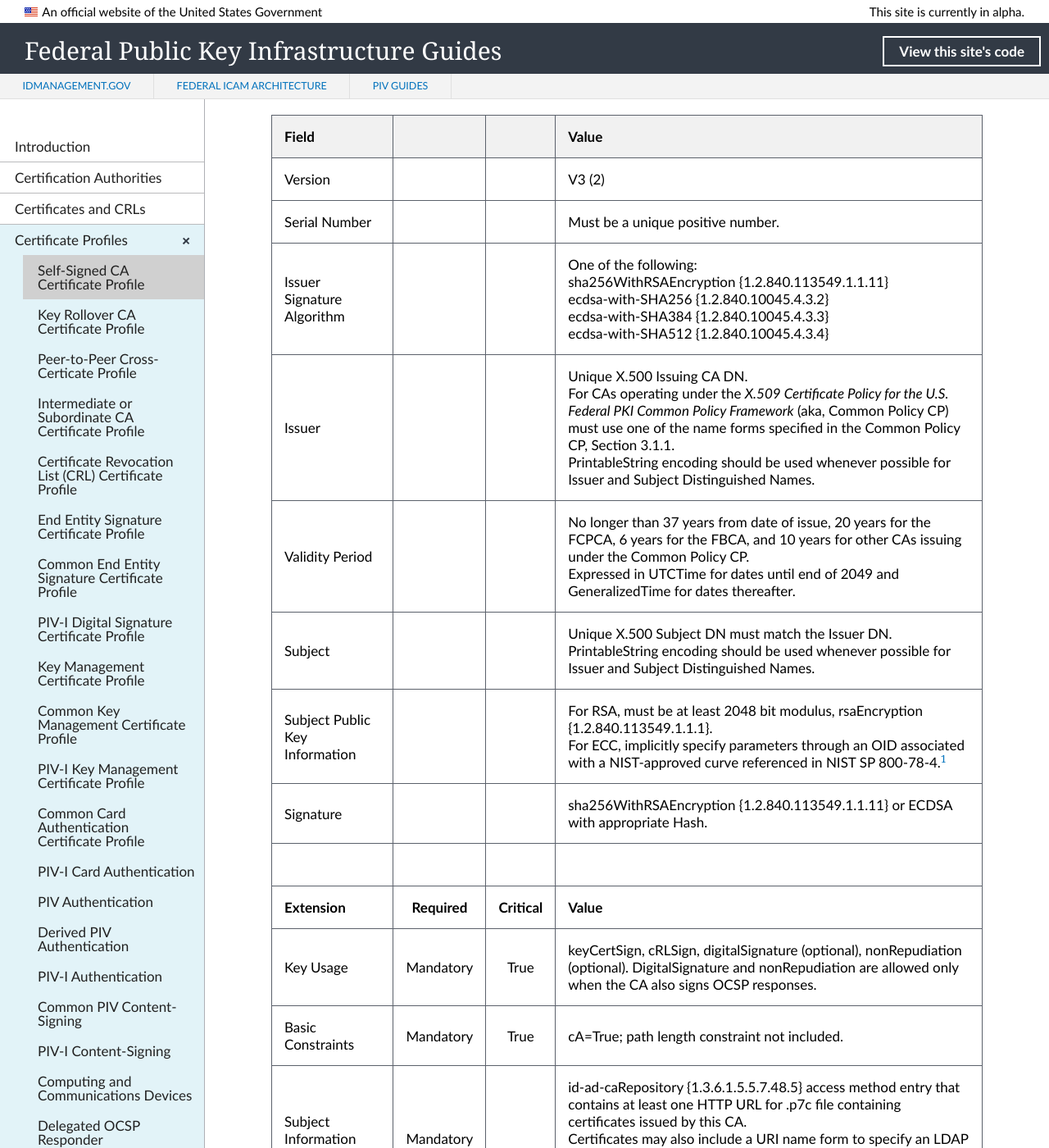
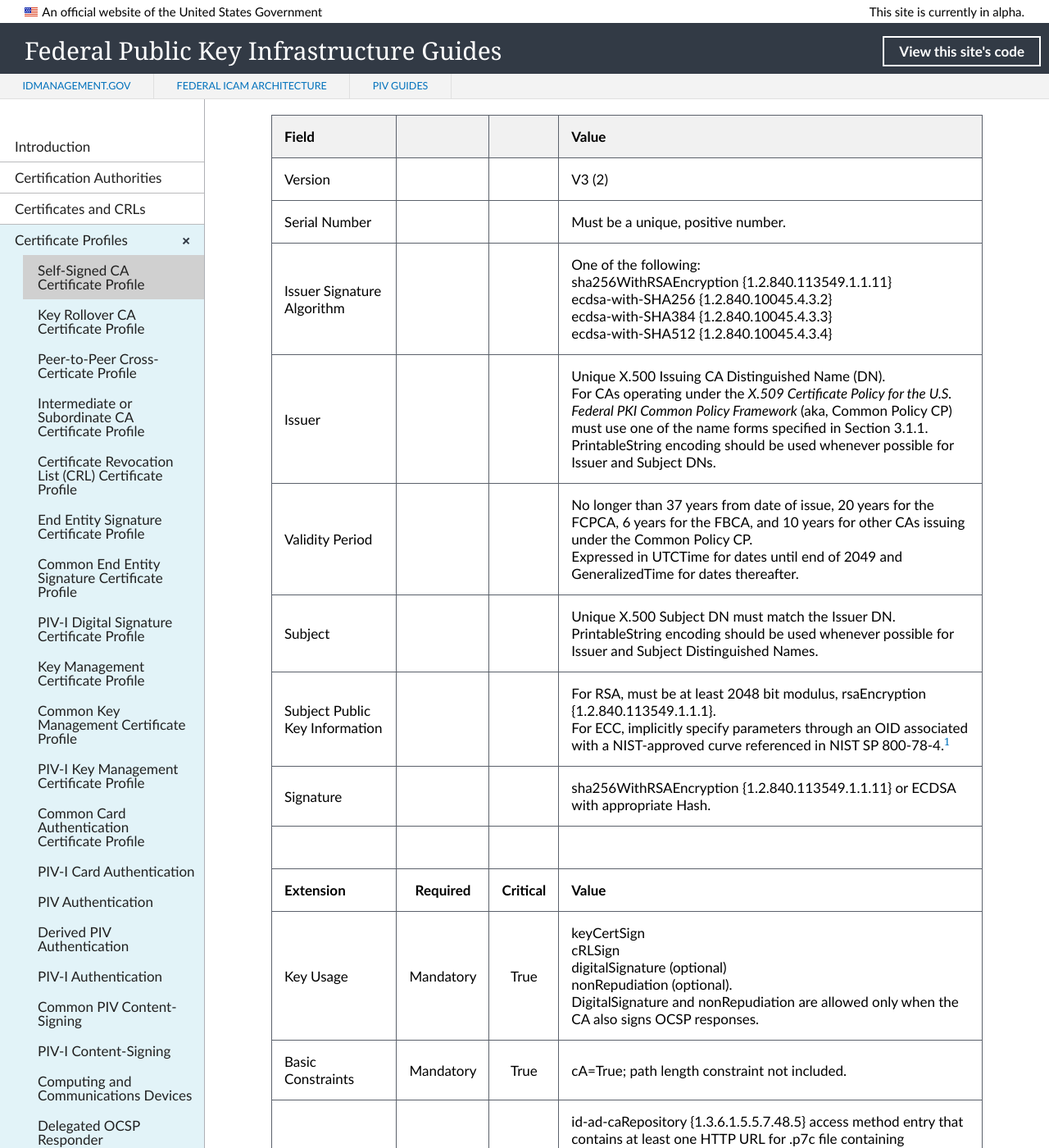
Before and after one commit to GSA/fpki-guides, a Jekyll site: the page built from _profiles/01_self_signed_ca.md, in a window 1280 px wide and 1400 px high, scrolled down 201 px. Shown: the whole window at 82% size. Built offline with Jekyll 4.4.1, drawn with Linux system fonts in a browser that asks for light colours; nearby versions of some CDN libraries; library files that are not in the unit come from our copies.

Commit message:
Update 01_self_signed_ca.md
Content changes and formatting

```diff
--- a/_profiles/01_self_signed_ca.md
+++ b/_profiles/01_self_signed_ca.md
@@ -9,16 +9,16 @@ permalink: profiles/selfsignedca/
 | **Field** |       |       | **Value**                             |
 | :-------- | :---: | :---: | :-------------------------------     |
 | Version   |       |       | V3 (2)                                 |
-| Serial Number   |       |       | Must be a unique positive number. |
+| Serial Number   |       |       | Must be a unique, positive number. |
 | Issuer Signature Algorithm   |       |       |  One of the following: <br>sha256WithRSAEncryption {1.2.840.113549.1.1.11} <br>ecdsa-with-SHA256 {1.2.840.10045.4.3.2} <br>ecdsa-with-SHA384 {1.2.840.10045.4.3.3} <br>ecdsa-with-SHA512 {1.2.840.10045.4.3.4} |
-| Issuer   |       |       |  Unique X.500 Issuing CA DN.<br>For CAs operating under the _X.509 Certificate Policy for the U.S. Federal PKI Common Policy Framework_ (aka, Common Policy CP) must use one of the name forms specified in the Common Policy CP, Section 3.1.1.<br>PrintableString encoding should be used whenever possible for Issuer and Subject Distinguished Names. |
+| Issuer   |       |       |  Unique X.500 Issuing CA Distinguished Name (DN).<br>For CAs operating under the _X.509 Certificate Policy for the U.S. Federal PKI Common Policy Framework_ (aka, Common Policy CP) must use one of the name forms specified in Section 3.1.1.<br>PrintableString encoding should be used whenever possible for Issuer and Subject DNs. |
 | Validity Period   |       |       |  No longer than 37 years from date of issue, 20 years for the FCPCA, 6 years for the FBCA, and 10 years for other CAs issuing under the Common Policy CP.<br>Expressed in UTCTime for dates until end of 2049 and GeneralizedTime for dates thereafter.  |
 | Subject   |       |       |   Unique X.500 Subject DN must match the Issuer DN.<br>PrintableString encoding should be used whenever possible for Issuer and Subject Distinguished Names.   |
 | Subject Public Key Information   |       |       |   For RSA, must be at least 2048 bit modulus, rsaEncryption {1.2.840.113549.1.1.1}.<BR>For ECC, implicitly specify parameters through an OID associated with a NIST-approved curve referenced in NIST SP 800-78-4.<sup>[1](#1)</sup>   |
 | Signature   |       |       |   sha256WithRSAEncryption {1.2.840.113549.1.1.11} or ECDSA with appropriate Hash.   |
 |               |                 |              |                                       |
 | **Extension** |  **Required**   | **Critical** | **Value**                             |
-| Key Usage  | Mandatory | True |  keyCertSign, cRLSign, digitalSignature (optional), nonRepudiation (optional). DigitalSignature and nonRepudiation are allowed only when the CA also signs OCSP responses.  |
+| Key Usage  | Mandatory | True |  keyCertSign<br>cRLSign<br>digitalSignature (optional)<br>nonRepudiation (optional).<br>DigitalSignature and nonRepudiation are allowed only when the CA also signs OCSP responses.  |
 | Basic Constraints   | Mandatory | True |  cA=True; path length constraint not included. |
 | Subject Information Access   | Mandatory |  |  id-ad-caRepository {1.3.6.1.5.5.7.48.5} access method entry that contains at least one HTTP URL for .p7c file containing certificates issued by this CA.<br>Certificates may also include a URI name form to specify an LDAP accessible directory server.<br>Each URI must point to a location where CA certificates issued by the subject of this certificate may be found.  |
 | Subject Key Identifier   | Mandatory |  | Octet string   |
```
